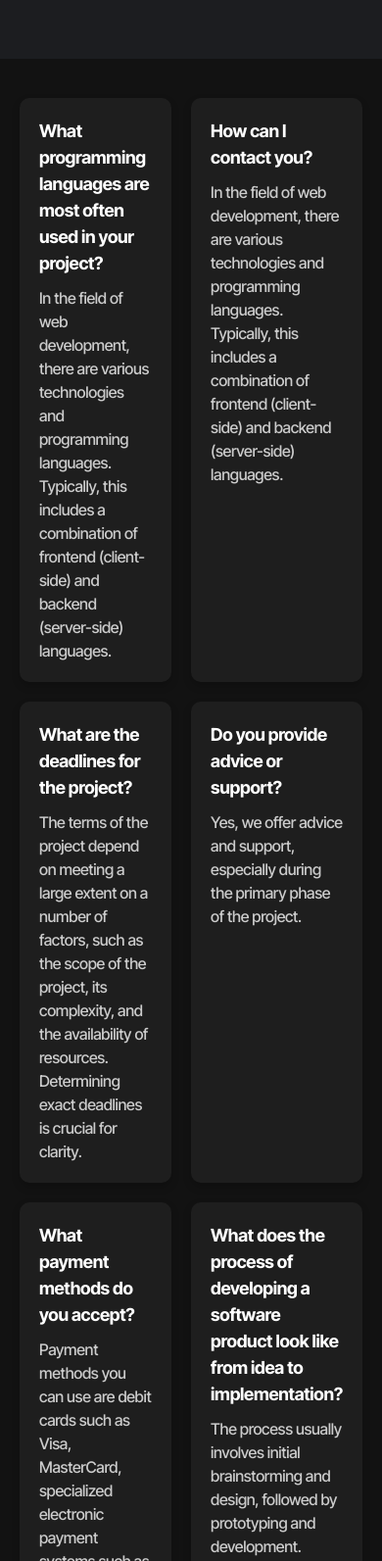
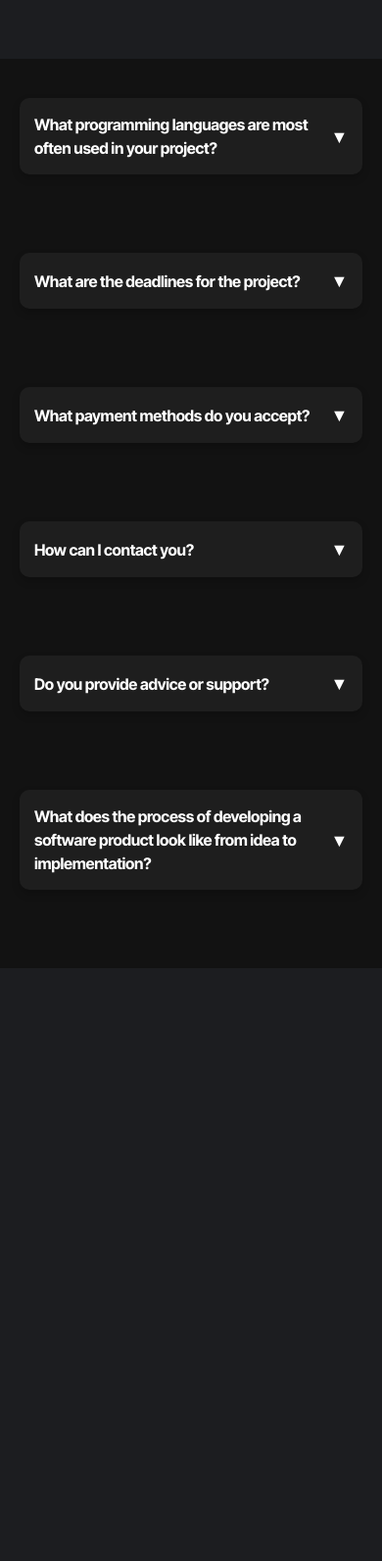
Before and after one commit to GoitStudentsWorks/js_111_ComeONDuDE18, a website built with Vite: page src/index.html in a window 390 px wide. Shown: the part 204-1797 px from the top of the page at 98% size. After the commit the page ends 1544 px from the top, so only its background shows below. Built offline with nearby package versions, Linux system fonts and the light colour scheme.

```diff
--- a/src/css/faq.css
+++ b/src/css/faq.css
@@ -1,35 +1,84 @@
-/* Уникальные стили для секции FAQ */#faq-section {
-    background-color: #121212;  padding: 40px 20px;
-    color: #fff;}
-  #faq-section .faq-container {
-    display: grid;  grid-template-columns: repeat(2, 1fr); /* Две колонки */
-    gap: 20px;  max-width: 1200px;
+/* Стили для секции FAQ */
+#faq-section {
+  background-color: #121212;
+  padding: 40px 20px;
+}
+
+.faq-container {
+  display: grid;
+  grid-template-columns: repeat(2, 1fr); /* Две колонки на ПК */
+  gap: 40px; /* Расстояние между элементами */
+  max-width: 1200px;
   margin: 0 auto;
 }
-  #faq-section .faq-item {  background-color: #1e1e1e;
-    padding: 20px;  border-radius: 10px;
-    box-shadow: 0 4px 8px rgba(0, 0, 0, 0.2);  transition: transform 0.3s ease, box-shadow 0.3s ease;
-  }
-  #faq-section .faq-item:hover {  transform: translateY(-5px);
-    box-shadow: 0 8px 16px rgba(0, 0, 0, 0.4);}
-  #faq-section .faq-item h3 {
-    font-size: 18px;  margin-bottom: 10px;
-  }
-  #faq-section .faq-item p {
-    font-size: 16px;  line-height: 1.5;
-    color: #ccc;}
 
-    @media (max-width: 768px) {
-        #faq h2 {
-          font-size: 20px;
+.faq-item {
+  background-color: #1e1e1e;
+  padding: 20px;
+  border-radius: 10px;
+  box-shadow: 0 4px 8px rgba(0, 0, 0, 0.2);
+  transition: transform 0.3s ease, box-shadow 0.3s ease;
+  overflow: hidden;
+  margin-bottom: 60px; /* Увеличен отступ снизу для дополнительного пространства */
 }
 
-        .question {
-          font-size: 14px;
-          padding: 10px;
+.faq-item:hover {
+  transform: translateY(-5px);
+  box-shadow: 0 8px 16px rgba(0, 0, 0, 0.4);
 }
 
-        .answer {
+.faq-header {
+  display: flex;
+  justify-content: space-between;
+  align-items: center;
+  cursor: pointer;
+}
+
+.faq-header h3 {
+  font-size: 18px;
+  margin: 0;
+  color: #fff; /* Заголовок белого цвета */
+}
+
+.faq-arrow {
+  font-size: 18px;
+  transition: transform 0.3s ease;
+  color: #fff; /* Стрелка тоже белая */
+}
+
+.faq-content {
+  font-size: 16px;
+  line-height: 1.5;
+  color: #ccc;
+  margin-top: 10px;
+  display: none;
+}
+
+/* Стили для активного элемента */
+.faq-item.active .faq-arrow {
+  transform: rotate(180deg); /* Переворачиваем стрелку */
+}
+
+.faq-item.active .faq-content {
+  display: block; /* Показываем текст */
+}
+
+/* Адаптация для планшетов и мобильных устройств */
+@media (max-width: 1024px) {
+  .faq-container {
+    grid-template-columns: 1fr; /* Одна колонка */
+  }
+
+  .faq-item {
+    padding: 15px;
+    margin-bottom: 40px; /* Уменьшен отступ снизу для мобильных */
+  }
+
+  .faq-header h3 {
+    font-size: 16px;
+  }
+
+  .faq-content {
     font-size: 14px;
   }
 }
--- a/src/js/faq.js
+++ b/src/js/faq.js
@@ -1,7 +1,16 @@
-document.querySelectorAll('.question').forEach(button => {
-    button.addEventListener('click', () => {
-      button.classList.toggle('active');
-      const answer = button.nextElementSibling;
-      answer.style.display = answer.style.display === 'block' ? 'none' : 'block';
+// Логика для FAQ (показ/скрытие контента)
+document.querySelectorAll('.faq-header').forEach(header => {
+  header.addEventListener('click', () => {
+    const item = header.parentElement;
+
+    // Закрываем другие открытые элементы
+    document.querySelectorAll('.faq-item').forEach(el => {
+      if (el !== item) {
+        el.classList.remove('active'); // Скрываем остальные элементы
+      }
     });
+
+    // Открываем или закрываем текущий элемент
+    item.classList.toggle('active');
   });
+});
--- a/src/partials/faq.html
+++ b/src/partials/faq.html
@@ -1,29 +1,69 @@
 <section class="section" id="faq">
-    <section id="faq-section" class="faq">
+  <section id="faq-section">
     <div class="faq-container">
+      <!-- Первый вопрос -->
       <div class="faq-item">
+        <div class="faq-header">
           <h3>What programming languages are most often used in your project?</h3>
-            <p>In the field of web development, there are various technologies and programming languages. Typically, this includes a combination of frontend (client-side) and backend (server-side) languages.</p>
+          <span class="faq-arrow">▼</span>
         </div>
+        <p class="faq-content">
+          In the field of web development, there are various technologies and programming languages.
+          Typically, this includes a combination of frontend (client side) and backend (server side) languages.
+        </p>
+      </div>
+      <!-- Второй вопрос -->
       <div class="faq-item">
+        <div class="faq-header">
+          <h3>What are the deadlines for the project?</h3>
+          <span class="faq-arrow">▼</span>
+        </div>
+        <p class="faq-content">
+          The terms of project implementation depend to a large extent on a number of factors, such as
+          the scope of the project, its complexity, and the availability of resources.
+        </p>
+      </div>
+      <!-- Третий вопрос -->
+      <div class="faq-item">
+        <div class="faq-header">
+          <h3>What payment methods do you accept?</h3>
+          <span class="faq-arrow">▼</span>
+        </div>
+        <p class="faq-content">
+          Payment through credit and debit cards such as Visa, MasterCard, specialized electronic payment
+          systems such as PayPal, as well as payments in cryptocurrencies such as Bitcoin, Ethereum, and others.
+        </p>
+      </div>
+      <!-- Четвёртый вопрос -->
+      <div class="faq-item">
+        <div class="faq-header">
           <h3>How can I contact you?</h3>
-            <p>In the field of web development, there are various technologies and programming languages. Typically, this includes a combination of frontend (client-side) and backend (server-side) languages.</p>
+          <span class="faq-arrow">▼</span>
         </div>
+        <p class="faq-content">
+          You can contact us through email, phone, or our website's contact form. We're happy to help!
+        </p>
+      </div>
+      <!-- Пятый вопрос -->
       <div class="faq-item">
-            <h3>What are the deadlines for the project?</h3>
-            <p>The terms of the project depend on meeting a large extent on a number of factors, such as the scope of the project, its complexity, and the availability of resources. Determining exact deadlines is crucial for clarity.</p>
+        <div class="faq-header">
+          <h3>Do you provide advice or support?</h3>
+          <span class="faq-arrow">▼</span>
         </div>
+        <p class="faq-content">
+          Yes, we offer advice and support, especially during the initial stages of your project.
+        </p>
+      </div>
+      <!-- Шестой вопрос -->
       <div class="faq-item">
-            <h3>Do you provide advice or support?</h3>
-            <p>Yes, we offer advice and support, especially during the primary phase of the project.</p>
+        <div class="faq-header">
+          <h3>What does the process of developing a software product look like from idea to implementation?</h3>
+          <span class="faq-arrow">▼</span>
         </div>
-          <div class="faq-item">
-            <h3>What payment methods do you accept?</h3>
-            <p>Payment methods you can use are debit cards such as Visa, MasterCard, specialized electronic payment systems such as PayPal, as well as payments for cryptocurrencies such as Bitcoin, Ethereum and Tether.</p>
-          </div>
-          <div class="faq-item">
-            <h3>What does the process of developing a software product look like from idea to implementation?</h3>
-            <p>The process usually involves initial brainstorming and design, followed by prototyping and development.</p>
+        <p class="faq-content">
+          The process usually involves initial brainstorming, creating a project plan, designing, development,
+          testing, and finally, launching the product.
+        </p>
       </div>
     </div>
   </section>
```
Lines whose indentation alone changed are shown as unchanged.
